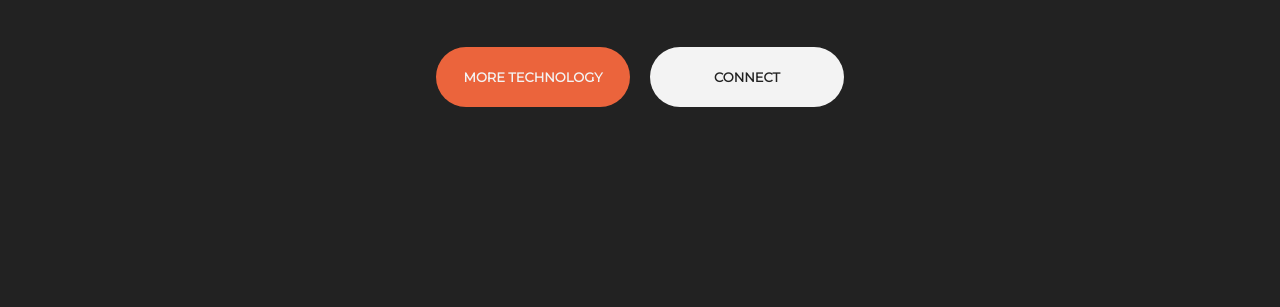
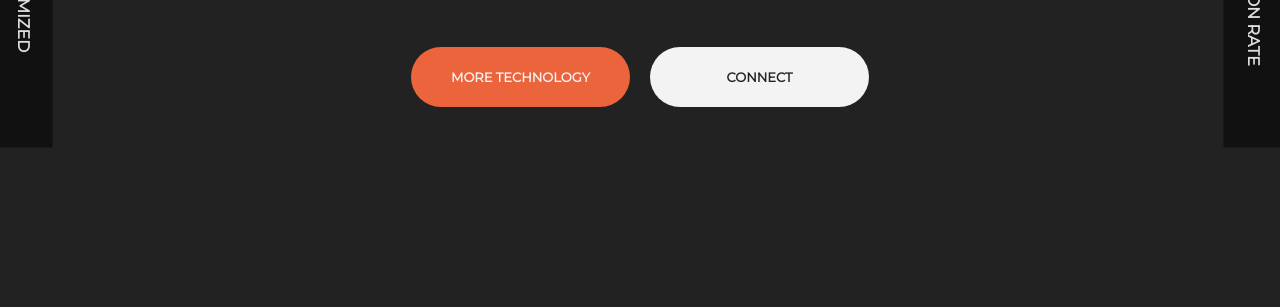
Before and after one commit to EvgenyKovach/portfolio-01, a plain HTML site: page index.html in a window 1280 px wide. Shown: the part 568-875 px from the top of the page. Drawn offline with nearby package versions, Linux system fonts and the light colour scheme.

Commit message:
боковушки у превьюшки+правки

```diff
--- a/css/style.sass
+++ b/css/style.sass
@@ -188,6 +188,7 @@ a
   .nav
     display: flex
     margin-right: 60px
+    z-index: 1001
     +bp(1150px)
       margin: 0
     +bp(850px)
@@ -209,11 +210,12 @@ a
       transition: .25s
       +bp(850px)
         display: none
-        padding: 6vh 0
+        padding: 6.15vh 0
         width: 100vw
         background: $uxBlack
         color: $uxWhite
         text-align: center
+        z-index: 1001
       &:hover
         color: $glColor
 
@@ -252,6 +254,7 @@ a
     text-align: center
     font-size: 28px
     background: $glColor
+    z-index: 1001
     +bp(850px)
       display: block
     i
@@ -264,8 +267,41 @@ a
 ////////////////////////////////////////////////////////////////
 
 .previewBOX
+  position: relative
+  overflow: hidden
   background: $uxBlack
   color: #ddd
+  z-index: 1000
+  &::before
+    content: "seo optimizeD"
+    color: #ddd
+    position: absolute
+    transform: rotate(90deg)
+    left: -137px
+    bottom: 290px
+    padding: 20px 60px
+    width: 200px
+    text-align: center
+    background: #111
+    font-family: Montserrat
+    font-size: 16px
+    font-weight: 700
+    text-transform: uppercase
+  &::after
+    content: "Conversion Rate"
+    color: #ddd
+    position: absolute
+    transform: rotate(90deg)
+    right: -133px
+    bottom: 290px
+    padding: 20px 60px
+    width: 200px
+    text-align: center
+    background: #111
+    font-family: Montserrat
+    font-size: 16px
+    font-weight: 700
+    text-transform: uppercase
 
   .preview
     display: flex
@@ -315,7 +351,7 @@ a
         display: block
         border-radius: 30px
         padding: 20px 20px
-        width: 150px
+        width: 175px
         background: $glColor
         font-family: Montserrat
         font-size: 13px
```
Also changed, not shown: css/style.css, 1 other file.
